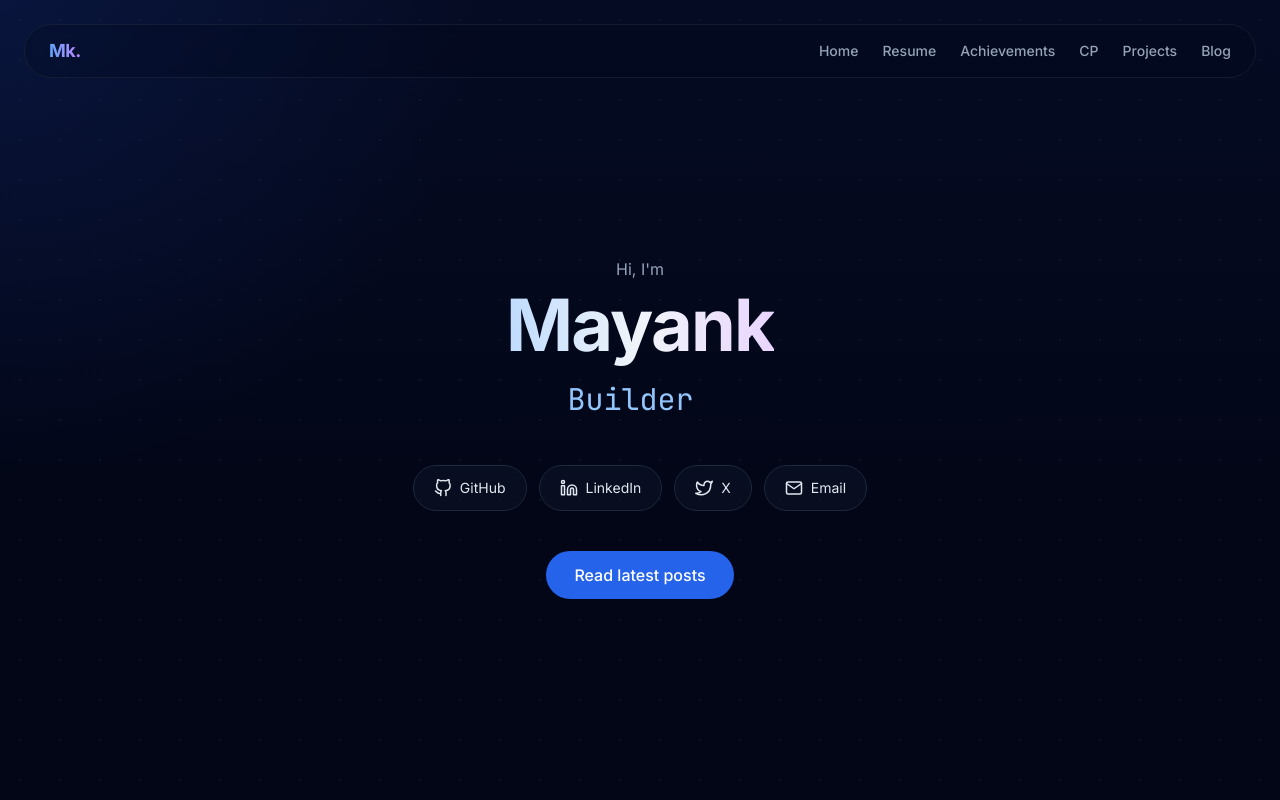
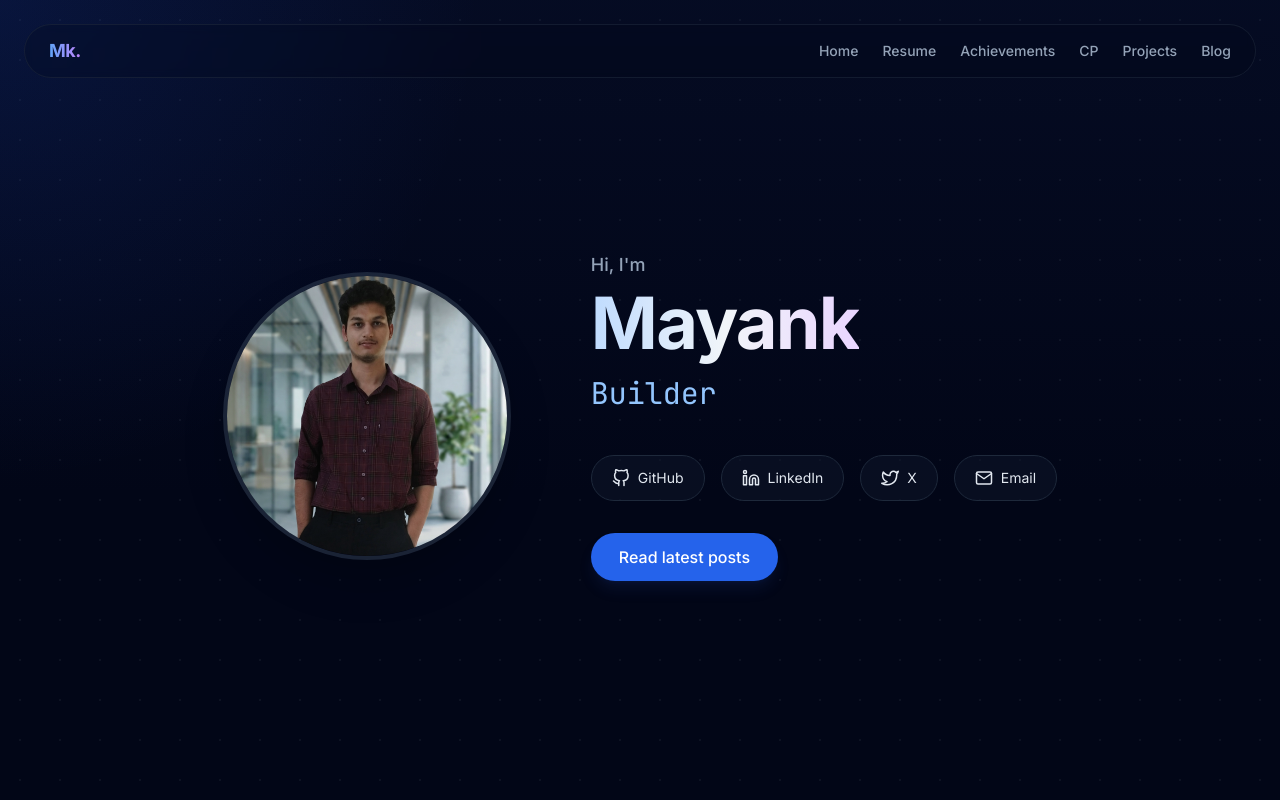
Before and after one commit to mayank01374/portfolio, a Next.js app: page / in a window 1280 px wide. Shown: the top 800 px of the page. Built offline with nearby package versions, Linux system fonts and the light colour scheme.

Commit message:
profile photo updated

```diff
--- a/components/Hero.tsx
+++ b/components/Hero.tsx
@@ -1,3 +1,120 @@
+// "use client";
+
+// import Image from "next/image";
+// import Typewriter from "typewriter-effect";
+// import { motion } from "framer-motion";
+// import { personalInfo } from "@/data/portfolio";
+// import Link from "next/link";
+
+// export default function Hero() {
+//   return (
+//     <section
+//       id="home"
+//       className="relative min-h-screen flex items-center justify-center"
+//     >
+//       <div className="container relative z-10 pt-28 pb-20">
+//         <div className="mx-auto max-w-3xl text-center">
+//           <motion.div
+//             initial={{ opacity: 0, y: 16 }}
+//             animate={{ opacity: 1, y: 0 }}
+//             transition={{ duration: 0.6 }}
+//             className="mx-auto w-28 h-28 sm:w-32 sm:h-32 rounded-full overflow-hidden border border-slate-700/70 shadow-2xl"
+//           >
+//             <Image
+//               src="/photo2.jpg"
+//               alt={`${personalInfo.name} profile photo`}
+//               width={256}
+//               height={256}
+//               className="w-full h-full object-cover"
+//               priority
+//             />
+//           </motion.div>
+
+//           <motion.p
+//             initial={{ opacity: 0, y: 10 }}
+//             animate={{ opacity: 1, y: 0 }}
+//             transition={{ duration: 0.6, delay: 0.08 }}
+//             className="mt-6 text-slate-400"
+//           >
+//             Hi, I&apos;m
+//           </motion.p>
+
+//           <motion.h1
+//             initial={{ opacity: 0, y: 10 }}
+//             animate={{ opacity: 1, y: 0 }}
+//             transition={{ duration: 0.6, delay: 0.12 }}
+//             className="mt-2 text-5xl md:text-7xl font-bold tracking-tight"
+//           >
+//             <span className="bg-gradient-to-r from-blue-200 via-slate-100 to-purple-200 bg-clip-text text-transparent">
+//               {personalInfo.name}
+//             </span>
+//           </motion.h1>
+
+//           <motion.div
+//             initial={{ opacity: 0, y: 10 }}
+//             animate={{ opacity: 1, y: 0 }}
+//             transition={{ duration: 0.6, delay: 0.18 }}
+//             className="mt-5 text-xl sm:text-2xl md:text-3xl font-mono text-blue-300 h-[44px]"
+//           >
+//             <Typewriter
+//               options={{
+//                 strings: personalInfo.role,
+//                 autoStart: true,
+//                 loop: true,
+//                 delay: 60,
+//                 deleteSpeed: 28,
+//               }}
+//             />
+//           </motion.div>
+
+//           {/* <motion.p
+//             initial={{ opacity: 0, y: 10 }}
+//             animate={{ opacity: 1, y: 0 }}
+//             transition={{ duration: 0.6, delay: 0.24 }}
+//             className="mt-6 text-slate-300/90 max-w-2xl mx-auto leading-relaxed"
+//           >
+//             {personalInfo.bio}
+//           </motion.p> */}
+
+//           <motion.div
+//             initial={{ opacity: 0, y: 10 }}
+//             animate={{ opacity: 1, y: 0 }}
+//             transition={{ duration: 0.6, delay: 0.3 }}
+//             className="mt-10 flex flex-wrap items-center justify-center gap-3"
+//           >
+//             {personalInfo.socials.map((s) => (
+//               <Link
+//                 key={s.url}
+//                 href={s.url}
+//                 target="_blank"
+//                 rel="noreferrer"
+//                 className="inline-flex items-center gap-2 rounded-full border border-slate-800 bg-slate-900/50 px-5 py-3 text-sm text-slate-200 hover:bg-blue-600 hover:border-blue-500 hover:text-white transition-all duration-300 hover:scale-105"
+//               >
+//                 <s.icon className="text-lg" />
+//                 <span>{s.label}</span>
+//               </Link>
+//             ))}
+//           </motion.div>
+
+//           <motion.div
+//             initial={{ opacity: 0, y: 10 }}
+//             animate={{ opacity: 1, y: 0 }}
+//             transition={{ duration: 0.6, delay: 0.36 }}
+//             className="mt-10"
+//           >
+//             <Link
+//               href="/blog"
+//               className="inline-flex items-center justify-center rounded-full bg-blue-600 px-7 py-3 font-medium hover:bg-blue-700 transition hover:scale-105 text-white"
+//             >
+//               Read latest posts
+//             </Link>
+//           </motion.div>
+//         </div>
+//       </div>
+//     </section>
+//   );
+// }
+
 "use client";
 
 import Image from "next/image";
@@ -13,28 +130,28 @@ export default function Hero() {
       className="relative min-h-screen flex items-center justify-center"
     >
       <div className="container relative z-10 pt-28 pb-20">
-        <div className="mx-auto max-w-3xl text-center">
-          {/* <motion.div
-            initial={{ opacity: 0, y: 16 }}
-            animate={{ opacity: 1, y: 0 }}
+        <div className="mx-auto max-w-6xl flex flex-col md:flex-row items-center justify-center gap-10 md:gap-20">
+          <motion.div
+            initial={{ opacity: 0, scale: 0.5 }}
+            animate={{ opacity: 1, scale: 1 }}
             transition={{ duration: 0.6 }}
-            className="mx-auto w-28 h-28 sm:w-32 sm:h-32 rounded-full overflow-hidden border border-slate-700/70 shadow-2xl"
+            className="relative w-48 h-48 md:w-72 md:h-72 flex-shrink-0 rounded-full overflow-hidden border-4 border-slate-700/50 shadow-2xl"
           >
             <Image
-              src="/profile.jpg"
+              src="/photo2.png"
               alt={`${personalInfo.name} profile photo`}
-              width={256}
-              height={256}
-              className="w-full h-full object-cover"
+              fill
+              className="object-cover"
               priority
             />
-          </motion.div> */}
+          </motion.div>
 
+          <div className="text-center md:text-left">
             <motion.p
               initial={{ opacity: 0, y: 10 }}
               animate={{ opacity: 1, y: 0 }}
-            transition={{ duration: 0.6, delay: 0.08 }}
-            className="mt-6 text-slate-400"
+              transition={{ duration: 0.6, delay: 0.1 }}
+              className="mt-6 md:mt-0 text-slate-400 font-medium text-lg"
             >
               Hi, I&apos;m
             </motion.p>
@@ -42,7 +159,7 @@ export default function Hero() {
             <motion.h1
               initial={{ opacity: 0, y: 10 }}
               animate={{ opacity: 1, y: 0 }}
-            transition={{ duration: 0.6, delay: 0.12 }}
+              transition={{ duration: 0.6, delay: 0.2 }}
               className="mt-2 text-5xl md:text-7xl font-bold tracking-tight"
             >
               <span className="bg-gradient-to-r from-blue-200 via-slate-100 to-purple-200 bg-clip-text text-transparent">
@@ -53,8 +170,8 @@ export default function Hero() {
             <motion.div
               initial={{ opacity: 0, y: 10 }}
               animate={{ opacity: 1, y: 0 }}
-            transition={{ duration: 0.6, delay: 0.18 }}
-            className="mt-5 text-xl sm:text-2xl md:text-3xl font-mono text-blue-300 h-[44px]"
+              transition={{ duration: 0.6, delay: 0.3 }}
+              className="mt-4 text-xl sm:text-2xl md:text-3xl font-mono text-blue-300 h-[40px] md:h-[48px]"
             >
               <Typewriter
                 options={{
@@ -67,20 +184,11 @@ export default function Hero() {
               />
             </motion.div>
 
-          {/* <motion.p
-            initial={{ opacity: 0, y: 10 }}
-            animate={{ opacity: 1, y: 0 }}
-            transition={{ duration: 0.6, delay: 0.24 }}
-            className="mt-6 text-slate-300/90 max-w-2xl mx-auto leading-relaxed"
-          >
-            {personalInfo.bio}
-          </motion.p> */}
-
             <motion.div
               initial={{ opacity: 0, y: 10 }}
               animate={{ opacity: 1, y: 0 }}
-            transition={{ duration: 0.6, delay: 0.3 }}
-            className="mt-10 flex flex-wrap items-center justify-center gap-3"
+              transition={{ duration: 0.6, delay: 0.4 }}
+              className="mt-8 flex flex-wrap items-center justify-center md:justify-start gap-4"
             >
               {personalInfo.socials.map((s) => (
                 <Link
@@ -99,18 +207,19 @@ export default function Hero() {
             <motion.div
               initial={{ opacity: 0, y: 10 }}
               animate={{ opacity: 1, y: 0 }}
-            transition={{ duration: 0.6, delay: 0.36 }}
-            className="mt-10"
+              transition={{ duration: 0.6, delay: 0.5 }}
+              className="mt-8"
             >
               <Link
                 href="/blog"
-              className="inline-flex items-center justify-center rounded-full bg-blue-600 px-7 py-3 font-medium hover:bg-blue-700 transition hover:scale-105 text-white"
+                className="inline-flex items-center justify-center rounded-full bg-blue-600 px-7 py-3 font-medium hover:bg-blue-700 transition hover:scale-105 text-white shadow-lg shadow-blue-900/20"
               >
                 Read latest posts
               </Link>
             </motion.div>
           </div>
         </div>
+      </div>
     </section>
   );
 }
```
Also changed, not shown: public/photo2.png (added), 1 other file (tests, documents, lock files or other folders). Lines whose indentation alone changed are shown as unchanged.
